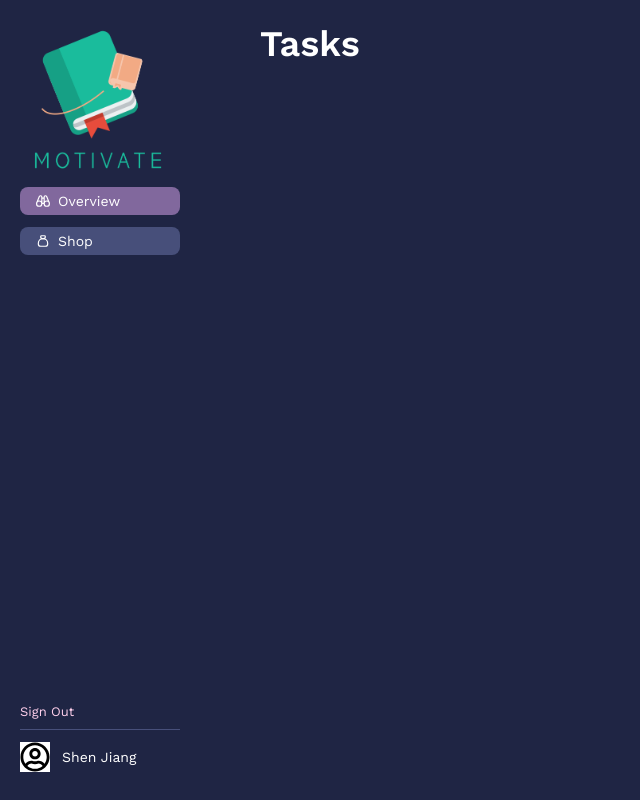
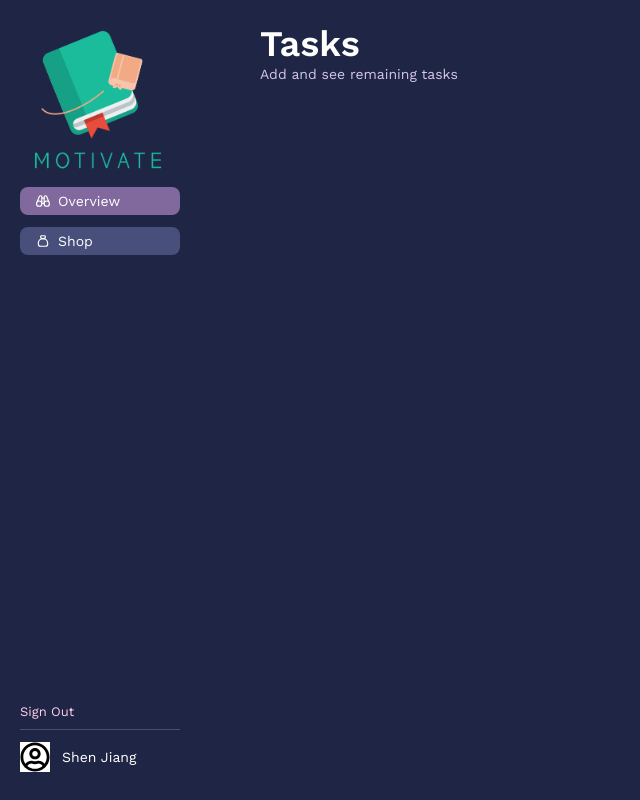
Before and after one commit to Shen-SLJ/study_motivator, a Next.js app: page /overview in a window 1280 px wide. Shown: the whole page, without its empty margins (0-640 px from the left). Built offline with nearby package versions, Linux system fonts and the light colour scheme.

Commit message:
add description to tasks page

```diff
--- a/app/(main)/overview/page.tsx
+++ b/app/(main)/overview/page.tsx
@@ -3,6 +3,7 @@ export default function Overview() {
   return (
     <div className="p-6 ml-6">
       <h1 className="text-white text-4xl font-semibold">Tasks</h1>
+      <p className="text-[#D6C5E8] text-sm">Add and see remaining tasks</p>
     </div>
   );
 }
```
